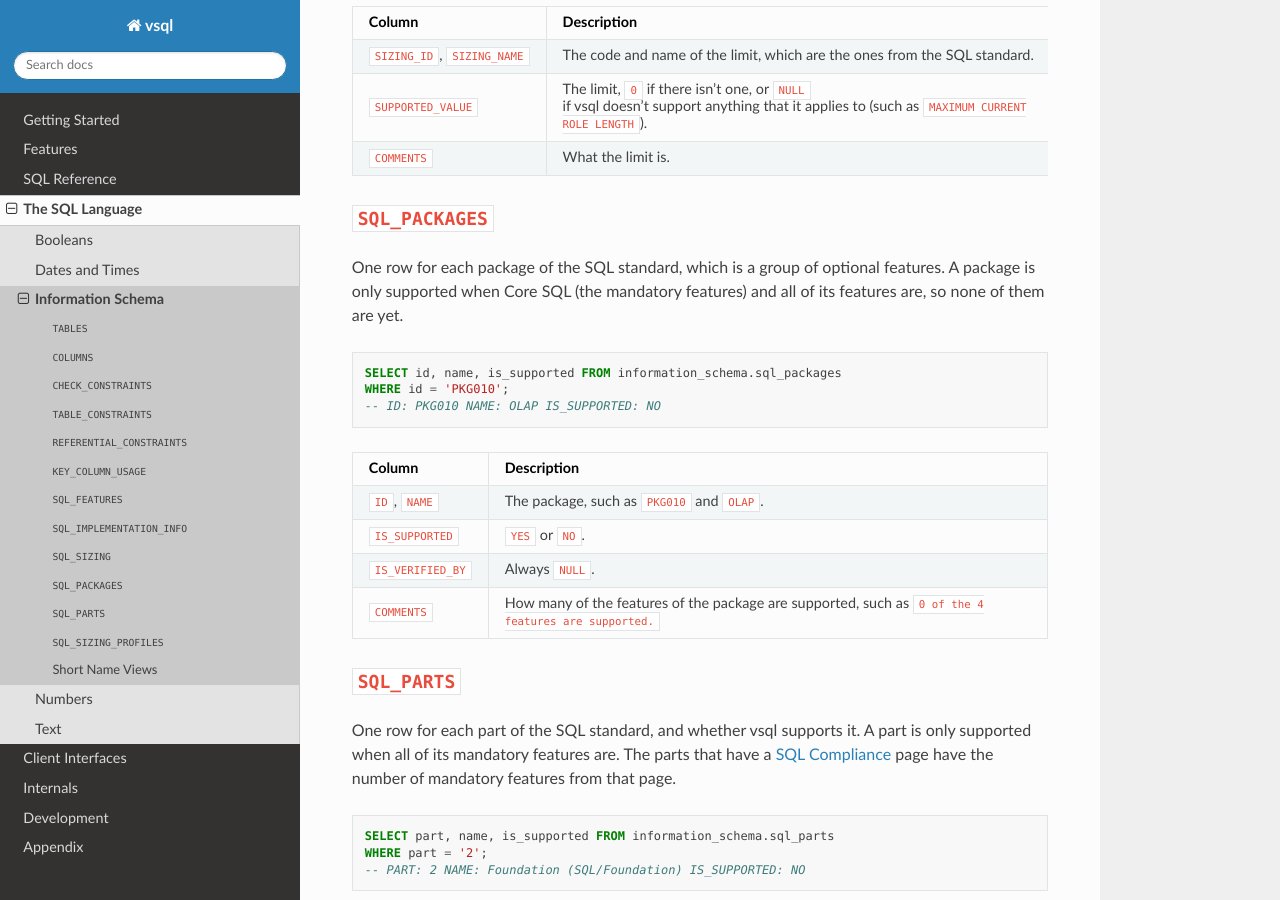
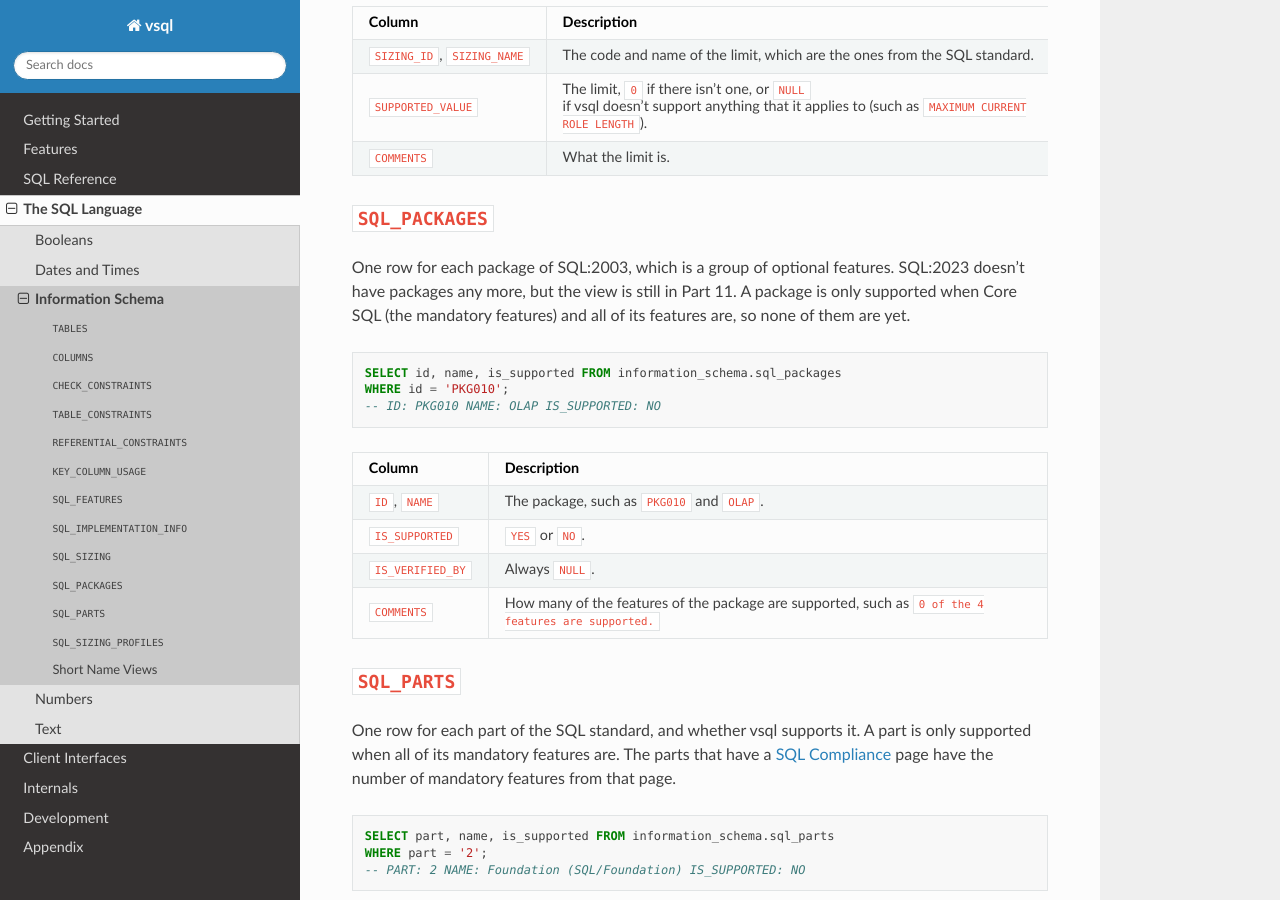
Before and after one commit to elliotchance/vsql, a Sphinx documentation site: the page built from docs/information-schema.rst, in a window 1280 px wide and 900 px high, scrolled down 6665 px. Built offline with Sphinx 7.4.7 and the Read the Docs theme 3.1.0, drawn with Linux system fonts in a browser that asks for light colours.

Commit message:
information_schema: Add Parts 15 and 16 to SQL_PARTS
SQL:2023 has two new parts, ISO/IEC 9075-15 (SQL/MDA) and ISO/IEC 9075-16
(SQL/PGQ) (ISO/IEC 9075-1:2023, 5.11 and 5.12), so SQL_PARTS has a row
for each of them (not supported). The names of Parts 3 and 13 are now the
ones in 9075-1:2023 ("Call-Level Interface" and "SQL Routines and Types
Using the Java Programming Language").

SQL:2023 has no packages, but SQL_PACKAGES is kept with the packages of
SQL:2003, because Part 11 still has the view.

Fixes #1505

Co-Authored-By: Claude Opus 5.5 <noreply@anthropic.com>

```diff
--- a/docs/information-schema.rst
+++ b/docs/information-schema.rst
@@ -473,9 +473,10 @@ table. ``SQLGetInfo`` returns the same limits.
 ``SQL_PACKAGES``
 ----------------
 
-One row for each package of the SQL standard, which is a group of optional
-features. A package is only supported when Core SQL (the mandatory features)
-and all of its features are, so none of them are yet.
+One row for each package of SQL:2003, which is a group of optional features.
+SQL:2023 doesn't have packages any more, but the view is still in Part 11. A
+package is only supported when Core SQL (the mandatory features) and all of its
+features are, so none of them are yet.
 
 .. code-block:: sql
 
--- a/docs/standard/part11/05.txt
+++ b/docs/standard/part11/05.txt
@@ -208,7 +208,7 @@
 5.53/CR/1                implemented  vsql/std_1_9_6_sql_flagger.v tests/std_11_5_information_schema_flagging.sql -
 5.53/CR/2                implemented  vsql/std_1_9_6_sql_flagger.v tests/std_11_5_information_schema_flagging.sql flagged by the view, as well as the long INFORMATION_SCHEMA name (#738)
 # 5.54, SQL_PACKAGES view
-5.54                     implemented  vsql/std_11_5_54_sql_packages.v tests/std_11_5_54_sql_packages.sql the packages of SQL:2003, Part 1, 8.4, which SQL:2023 removed (#1505)
+5.54                     implemented  vsql/std_11_5_54_sql_packages.v tests/std_11_5_54_sql_packages.sql the packages of SQL:2003, Part 1, 8.4, which SQL:2023 removed
 5.54/CR/1                implemented  vsql/std_1_9_6_sql_flagger.v tests/std_11_5_information_schema_flagging.sql
 # 5.55, SQL_PARTS view
 5.55                     implemented  vsql/std_11_5_55_sql_parts.v tests/std_11_5_55_sql_parts.sql
```
Also changed, not shown: 5 other files.
